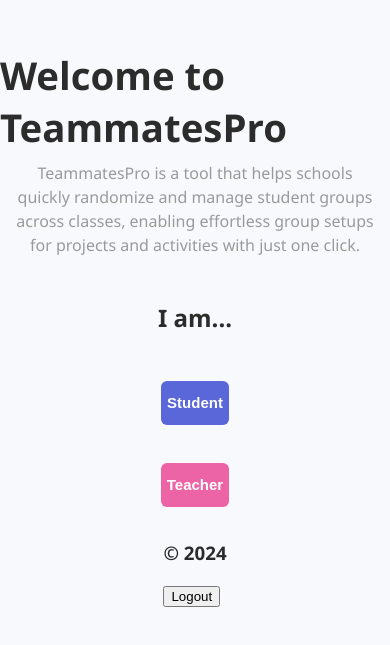
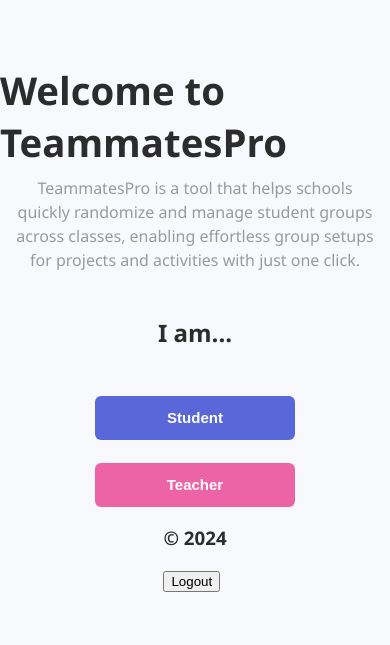
Before and after one commit to KirillPuljavin/TeammatesPRO, a Next.js app: page / in a window 390 px wide. Shown: the part 107-752 px from the top of the page. Built offline with nearby package versions, Linux system fonts and the light colour scheme.

Commit message:
Refactor global styles; adjust button widths, padding, and margins for improved layout and responsiveness

```diff
--- a/src/app/styles/global.scss
+++ b/src/app/styles/global.scss
@@ -92,7 +92,7 @@ p {
 // Buttons
 // ====================
 .button {
-  width: 260px;
+  min-width: 200px;
   height: 44px;
   font-size: 15px;
   font-weight: 600;
@@ -103,6 +103,8 @@ p {
   cursor: pointer;
   transition: var(--transition);
   margin: 15px 0;
+  padding: 0 15px;
+
   &:hover {
     background: var(--primary-light);
     box-shadow: 0px 4px 8px var(--shadow-hover);
@@ -433,7 +435,7 @@ p {
   background: #fff;
   box-shadow: 0 4px 12px var(--shadow-hover);
   border-radius: 12px;
-  padding: 24px;
+  padding: 16px;
   margin-top: 32px;
   display: flex;
   flex-direction: column;
@@ -444,49 +446,41 @@ p {
     margin-bottom: 16px;
     color: var(--primary);
   }
-
   .method-selector {
     display: flex;
     gap: 1rem;
     margin-bottom: 1rem;
   }
-
   .input-group {
     display: flex;
     gap: 16px;
     width: 100%;
     max-width: 600px;
     margin-bottom: 16px;
-
     .input {
       width: 100%;
     }
   }
 
   .button {
-    width: 100%;
+    width: auto;
     max-width: 200px;
     background: var(--secondary);
-    margin-bottom: 8px;
-
+    margin: 10px;
     &:hover {
       background: #f08dbb;
     }
-
     &.contrast {
       margin-bottom: 12px;
     }
   }
-
   .save-message {
     margin: 0;
     font-size: 0.9rem;
     text-align: center;
-
     &.success {
       color: var(--accent-green);
     }
-
     &.error {
       color: var(--secondary);
     }
@@ -501,7 +495,7 @@ p {
   .button {
     width: 100% !important;
     max-width: 100%;
-    margin: 15px auto;
+    margin: 15px auto auto auto !important;
   }
   .management-form .form-input {
     width: 100%;
```
